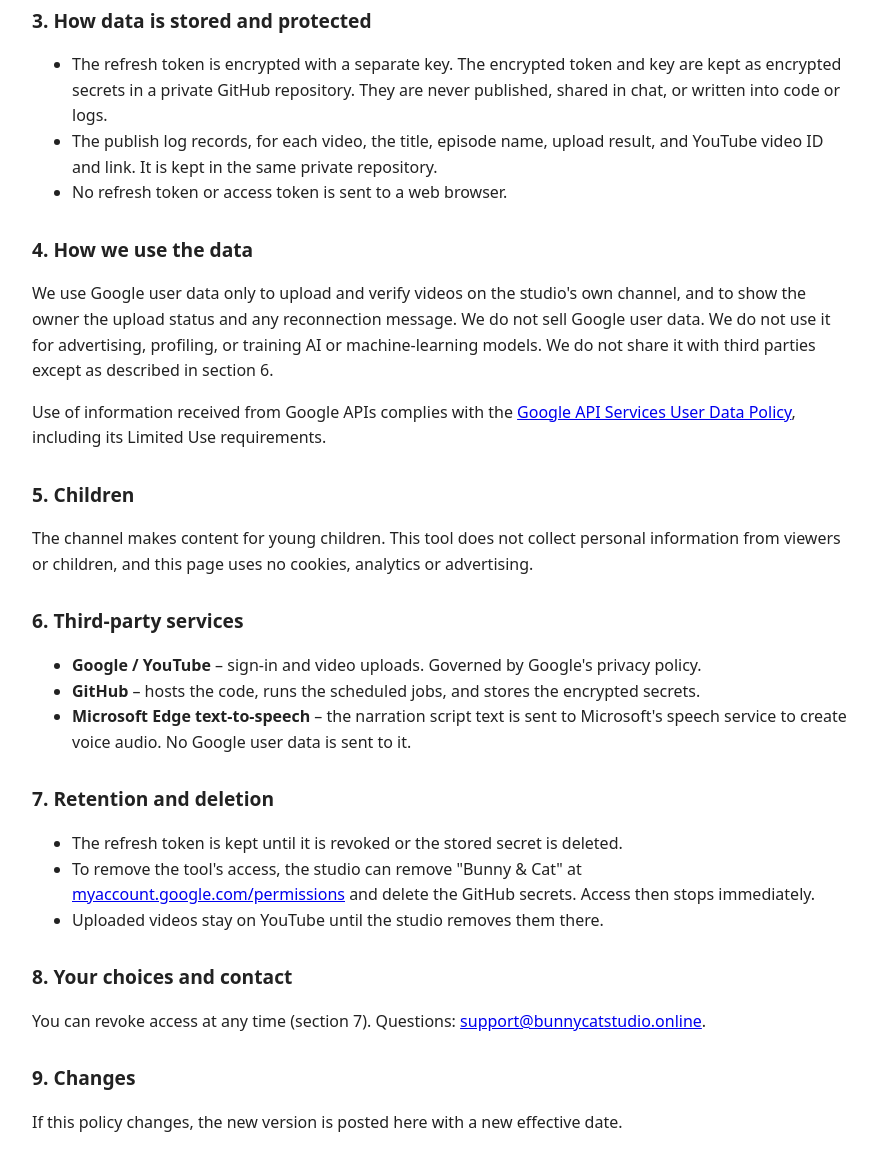
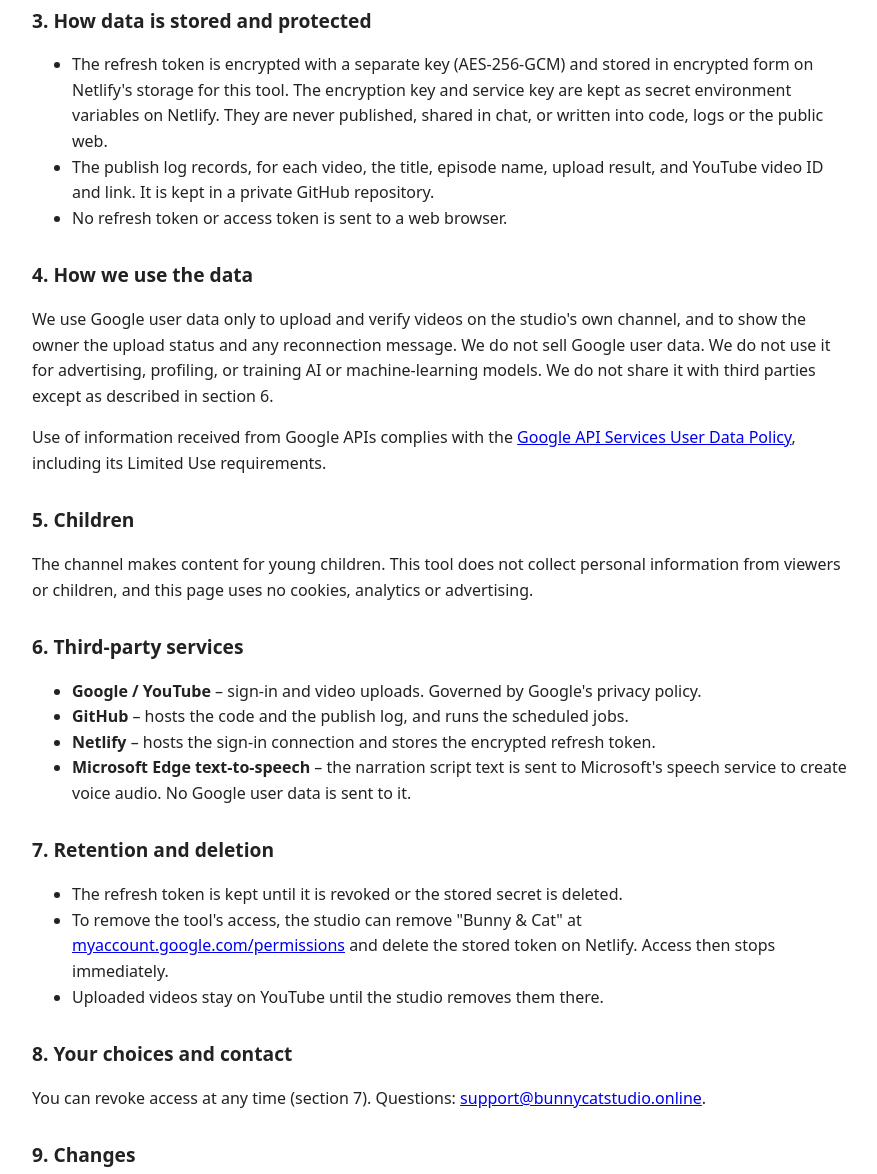
Before and after one commit to giggle88giggle-collab/Bunnycat--googledev, a plain HTML site: page youtube/privacy.html in a window 1280 px wide. Shown: the part 560-1734 px from the top of the page, without its empty margins (198-1075 px from the left). Drawn offline with Linux system fonts and the light colour scheme.

Commit message:
Privacy: refresh token now stored on Netlify, not GitHub

```diff
--- a/youtube/privacy.html
+++ b/youtube/privacy.html
@@ -19,8 +19,8 @@
 
 <h2>3. How data is stored and protected</h2>
 <ul>
-<li>The refresh token is encrypted with a separate key. The encrypted token and key are kept as encrypted secrets in a private GitHub repository. They are never published, shared in chat, or written into code or logs.</li>
-<li>The publish log records, for each video, the title, episode name, upload result, and YouTube video ID and link. It is kept in the same private repository.</li>
+<li>The refresh token is encrypted with a separate key (AES-256-GCM) and stored in encrypted form on Netlify's storage for this tool. The encryption key and service key are kept as secret environment variables on Netlify. They are never published, shared in chat, or written into code, logs or the public web.</li>
+<li>The publish log records, for each video, the title, episode name, upload result, and YouTube video ID and link. It is kept in a private GitHub repository.</li>
 <li>No refresh token or access token is sent to a web browser.</li>
 </ul>
 
@@ -34,14 +34,15 @@
 <h2>6. Third-party services</h2>
 <ul>
 <li><strong>Google / YouTube</strong> – sign-in and video uploads. Governed by Google's privacy policy.</li>
-<li><strong>GitHub</strong> – hosts the code, runs the scheduled jobs, and stores the encrypted secrets.</li>
+<li><strong>GitHub</strong> – hosts the code and the publish log, and runs the scheduled jobs.</li>
+<li><strong>Netlify</strong> – hosts the sign-in connection and stores the encrypted refresh token.</li>
 <li><strong>Microsoft Edge text-to-speech</strong> – the narration script text is sent to Microsoft's speech service to create voice audio. No Google user data is sent to it.</li>
 </ul>
 
 <h2>7. Retention and deletion</h2>
 <ul>
 <li>The refresh token is kept until it is revoked or the stored secret is deleted.</li>
-<li>To remove the tool's access, the studio can remove "Bunny &amp; Cat" at <a href="https://myaccount.google.com/permissions">myaccount.google.com/permissions</a> and delete the GitHub secrets. Access then stops immediately.</li>
+<li>To remove the tool's access, the studio can remove "Bunny &amp; Cat" at <a href="https://myaccount.google.com/permissions">myaccount.google.com/permissions</a> and delete the stored token on Netlify. Access then stops immediately.</li>
 <li>Uploaded videos stay on YouTube until the studio removes them there.</li>
 </ul>
 
```
